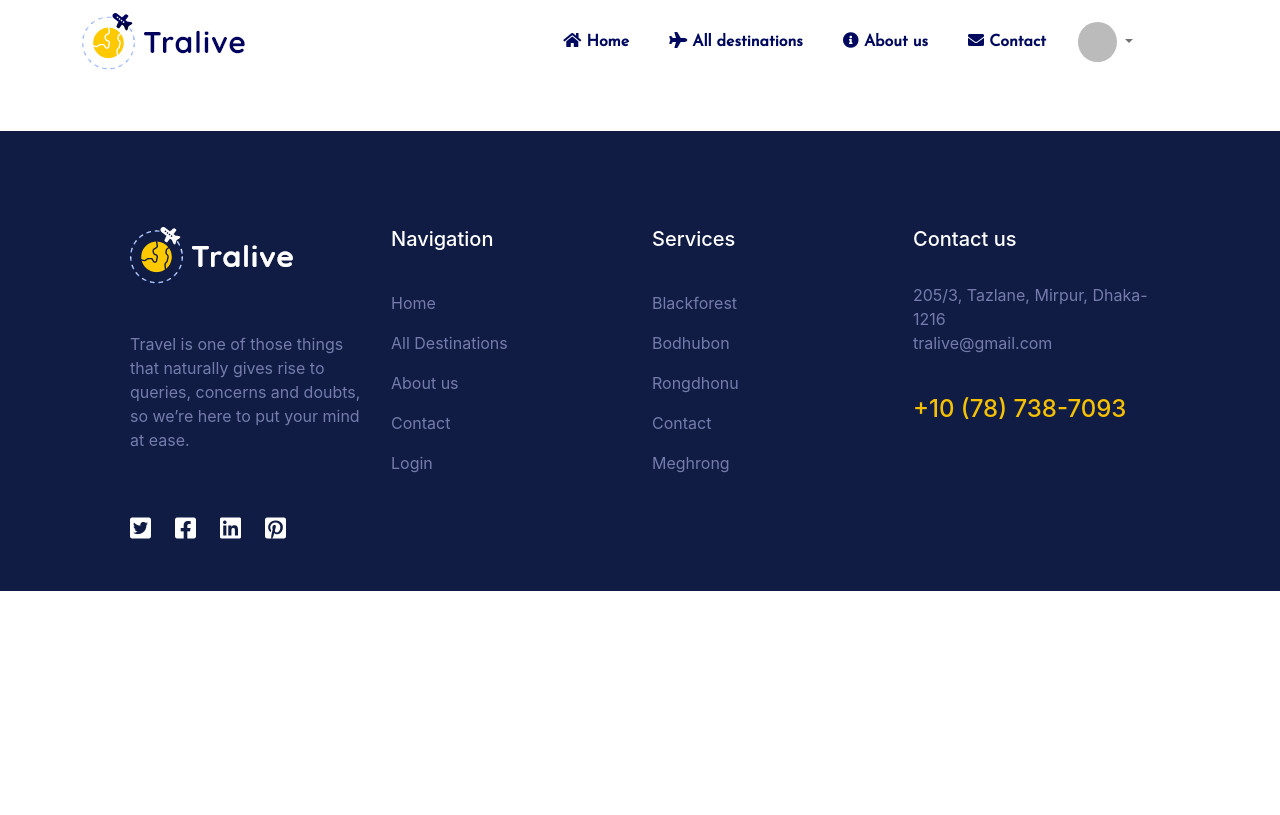
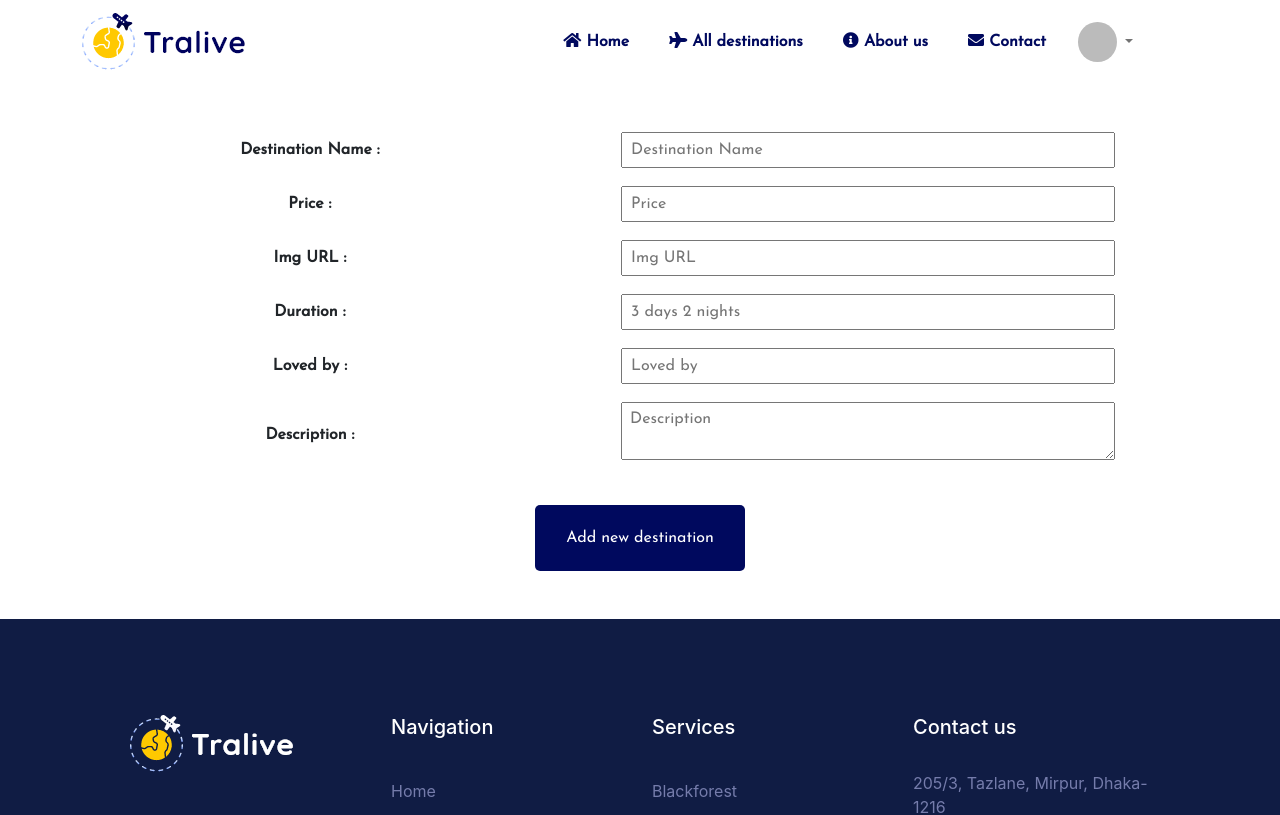
Before and after one commit to Md-Abdur-Raheem/tralive, a React (Create React App) app: page /addNewDestination in a window 1280 px wide. Shown: the top 815 px of the page. Built offline with nearby package versions, Linux system fonts and the light colour scheme; no server answers; sample sign-in values are in the browser's storage.

Commit message:
add new destination added

```diff
--- a/src/App.js
+++ b/src/App.js
@@ -11,6 +11,8 @@ import AuthProvider from './context/AuthProvider';
 import AllDestinations from './Pages/AllDestinations/AllDestinations';
 import Footer from './Pages/Shared/Footer/Footer';
 import Contact from './Pages/Contact/Contact';
+import PrivateRoute from './Pages/PrivateRoute/PrivateRoute';
+import AddNewDestination from './Pages/AddNewDestination/AddNewDestination';
 
 function App() {
   return (
@@ -41,6 +43,10 @@ function App() {
             <Login></Login>
             </Route>
 
+            <PrivateRoute path="/addNewDestination">
+            <AddNewDestination></AddNewDestination>
+            </PrivateRoute>
+
           </Switch>
           <Footer></Footer>
         </Router>
--- /dev/null
+++ b/src/Pages/AddNewDestination/AddNewDestination.js
@@ -0,0 +1,66 @@
+import React from 'react';
+import { Container } from 'react-bootstrap';
+import { useForm } from 'react-hook-form';
+import './AddNewDestination.css'
+
+const AddNewDestination = () => {
+    const { register, handleSubmit, reset, formState: { errors } } = useForm();
+    const onSubmit = data => {
+        const { name, price, img, time, loved, description } = data;
+        const newDestination = { name, price, img, time, loved, description };
+
+        fetch('http://localhost:5000/add-new-destination', {
+            method:"POST",
+            headers: {
+                'content-type':"application/json"
+            },
+            body: JSON.stringify(newDestination)
+        })
+            .then(res => res.json())
+            .then(data => {
+                if (data.insertedId) {
+                    alert('New Destination Successfully Added')
+                    reset()
+                }
+            })
+    }
+
+    return (
+        <Container>
+            <form onSubmit={handleSubmit(onSubmit)}>
+                <table className="container" style={{fontFamily:"Josefin Sans", fontWeight:'700'}}>
+                    <tbody>
+                        <tr>
+                            <td ><label className="mb-3">Destination Name :</label></td>
+                            <td><input className="px-2 py-1 w-75 mb-3" type="text" placeholder="Destination Name" {...register("name", { required: true })} /></td>
+                        </tr>
+                        <tr>
+                            <td><label className="mb-3">Price :</label></td>
+                            <td><input className="px-2 py-1 w-75 mb-3" type="number" placeholder="Price" {...register("price", { required: true })} /></td>
+                        </tr>
+                        <tr>
+                            <td><label className="mb-3">Img URL :</label></td>
+                            <td><input className="px-2 py-1 w-75 mb-3" type="text" placeholder="Img URL" {...register("img", { required: true })} /></td>
+                        </tr>
+                        <tr>
+                            <td><label className="mb-3">Duration :</label></td>
+                            <td><input className="px-2 py-1 w-75 mb-3" type="text" placeholder="3 days 2 nights" {...register("time", { required: true })} /></td>
+                        </tr>
+                        <tr>
+                            <td><label className="mb-3">Loved by :</label></td>
+                            <td><input className="px-2 py-1 w-75 mb-3" type="number" placeholder="Loved by" {...register("loved", { required: true })} /></td>
+                        </tr>
+                        <tr>
+                            <td><label className="mb-3">Description :</label></td>
+                            <td><textarea className="px-2 py-1 w-75 h-25 mb-3" type="text" placeholder="Description" {...register("description", { required: true })} /></td>
+                        </tr>
+                    </tbody>
+                </table>
+                {errors.exampleRequired && <span>This field is required</span>}
+                <input style={{fontFamily:"Josefin Sans"}} className = "hero-btn btn mb-5" type="submit" value="Add new destination" />
+            </form>
+        </Container>
+    );
+};
+
+export default AddNewDestination;
--- a/src/Pages/Contact/Contact.js
+++ b/src/Pages/Contact/Contact.js
@@ -13,21 +13,21 @@ const Contact = () => {
                         <i className="cont-icon fas fa-map-marker-alt me-3"/>
                         <div className="text-start">
                         <h4>Address</h4>
-                        <p>2130 Fulton Street San Diego CA 94117- <br /> 1080 USA</p>
+                        <p>205/3, Tazlane, Mirpur,<br /> Dhaka-1216</p>
                         </div>
                     </div>
                     <div className="d-flex align-items-center my-5">
                         <i className="cont-icon fas fa-phone-alt me-3"/>
                         <div className="text-start">
-                        <h4>+898 68679 575</h4>
-                        <p>Coll Us Now!</p>
+                        <h4>+10 (78) 738-7093</h4>
+                        <p>Call Us Now!</p>
                         </div>
                     </div>
                     <div className="d-flex align-items-center my-5">
                         <i className="cont-icon fas fa-envelope me-3"></i>
                         <div className="text-start">
                         <p>Do you have a Question?</p>
-                        <h4>info@gmail.com</h4>
+                        <h4>tralive@gmail.com</h4>
                         </div>
                     </div>
                 </div>
--- a/src/Pages/Home/Destinations/Destinations.js
+++ b/src/Pages/Home/Destinations/Destinations.js
@@ -21,7 +21,7 @@ const Destinations = () => {
                 {
                     destinations.length ? <Row className="p-5 m-0 flex-nowrap">
 
-                   { destinations.map(destination => <Destination key = {destination.id} destination = {destination}></Destination>) }
+                   { destinations.map(destination => <Destination key = {destination._id} destination = {destination}></Destination>) }
 
                     </Row>  : <Spinner className="my-5" animation="grow" />
                 }
--- a/src/Pages/Login/Login.js
+++ b/src/Pages/Login/Login.js
@@ -2,13 +2,35 @@ import React from 'react';
 import './Login.css';
 import googleLogo from '../../media/google.png'
 import useAuth from '../../hooks/useAuth';
+import { useHistory, useLocation } from 'react-router';
 
 const Login = () => {
-    const { signInWithGoogle } = useAuth();
+    const { signInWithGoogle, setUser, setError, setLoading } = useAuth();
+
+    const location = useLocation();
+    const history = useHistory();
+    const redirectURL = location?.state?.from?.pathname || "/";
+
+    const googleSignIn = () => {
+        signInWithGoogle()
+        .then(result => {
+            const user = result.user;
+            setUser(user);
+            history.push(redirectURL);
+        })
+        .catch(error => {
+        setError(error.message)
+        })
+        .finally(() => setLoading(false))
+    }
+
+
+
+
     return (
         <div className="login-container">
             <div className="login">
-            <button onClick={signInWithGoogle} className="login-btn"><img src={googleLogo} className="google-logo w-0" alt="" />Signin with google</button>
+            <button onClick={googleSignIn} className="login-btn"><img src={googleLogo} className="google-logo w-0" alt="" />Signin with google</button>
             </div>
         </div>
     );
--- /dev/null
+++ b/src/Pages/PrivateRoute/PrivateRoute.js
@@ -0,0 +1,14 @@
+import React from 'react';
+import { Spinner } from 'react-bootstrap';
+import { Route, Redirect } from 'react-router-dom';
+import useAuth from '../../hooks/useAuth';
+
+const PrivateRoute = ({ children, ...rest }) => {
+    const { user, loading } = useAuth();
+    if (loading) {
+        return <Spinner className="my-5" animation="grow" />
+    }
+    return <Route {...rest} render = { ({ location }) => user.email ? children : <Redirect to={{pathname: "/login", state: { from: location}}}/> }/> ;
+};
+
+export default PrivateRoute;
--- a/src/Pages/Shared/Header/Header.js
+++ b/src/Pages/Shared/Header/Header.js
@@ -30,7 +30,7 @@ const Header = () => {
                                     <NavDropdown id="nav-dropdown-dark-example" menuVariant="dark">
                                         <NavDropdown.Item className="dropdown-nav-menu" as = {NavLink} to = "/">My Bookings</NavDropdown.Item>
                                         <NavDropdown.Item className="dropdown-nav-menu" as = {NavLink} to = "/">Manage All Bookings</NavDropdown.Item>
-                                        <NavDropdown.Item className="dropdown-nav-menu" as = {NavLink} to = "/">Add new destinations</NavDropdown.Item>
+                                        <NavDropdown.Item className="dropdown-nav-menu" as = {NavLink} to = "/addNewDestination">Add new destinations</NavDropdown.Item>
                                         <NavDropdown.Divider />
                                         <NavDropdown.Item href="#action/3.4"><button onClick={logOut} as={NavLink} className="me-lg-4 log-out-btn"><i className="fas fa-sign-out-alt"></i> Logout</button></NavDropdown.Item>
                                     </NavDropdown>
--- a/src/hooks/useFirebase.js
+++ b/src/hooks/useFirebase.js
@@ -11,15 +11,7 @@ const useFirebase = () => {
 
     const signInWithGoogle = () => {
         const googleProvider = new GoogleAuthProvider();
-        signInWithPopup(auth, googleProvider)
-            .then(result => {
-                const user = result.user;
-                setUser(user);
-            })
-            .catch(error => {
-            setError(error.message)
-            })
-            .finally(() => setLoading(false))
+       return signInWithPopup(auth, googleProvider)
     }
 
     const logOut = () => {
@@ -42,15 +34,16 @@ const useFirebase = () => {
     }
 
     useEffect(() => {
-        onAuthStateChanged(auth, user => {
+        const unsubscribe = onAuthStateChanged(auth, user => {
             if (user) {
-                setUser(user);
+                setUser(user)
             }
             else {
-                setUser({});
+                setUser({})
             }
-            setLoading(false);
-        })
+            setLoading(false)
+        });
+        return unsubscribe;
     }, []);
 
     return {user, error, loading, setUser, setError, setLoading, signInWithGoogle, logOut}
```
Also changed, not shown: src/Pages/AllDestinations/AllDestinations.js (+6 -4 lines), src/Pages/AddNewDestination/AddNewDestination.css (added).
